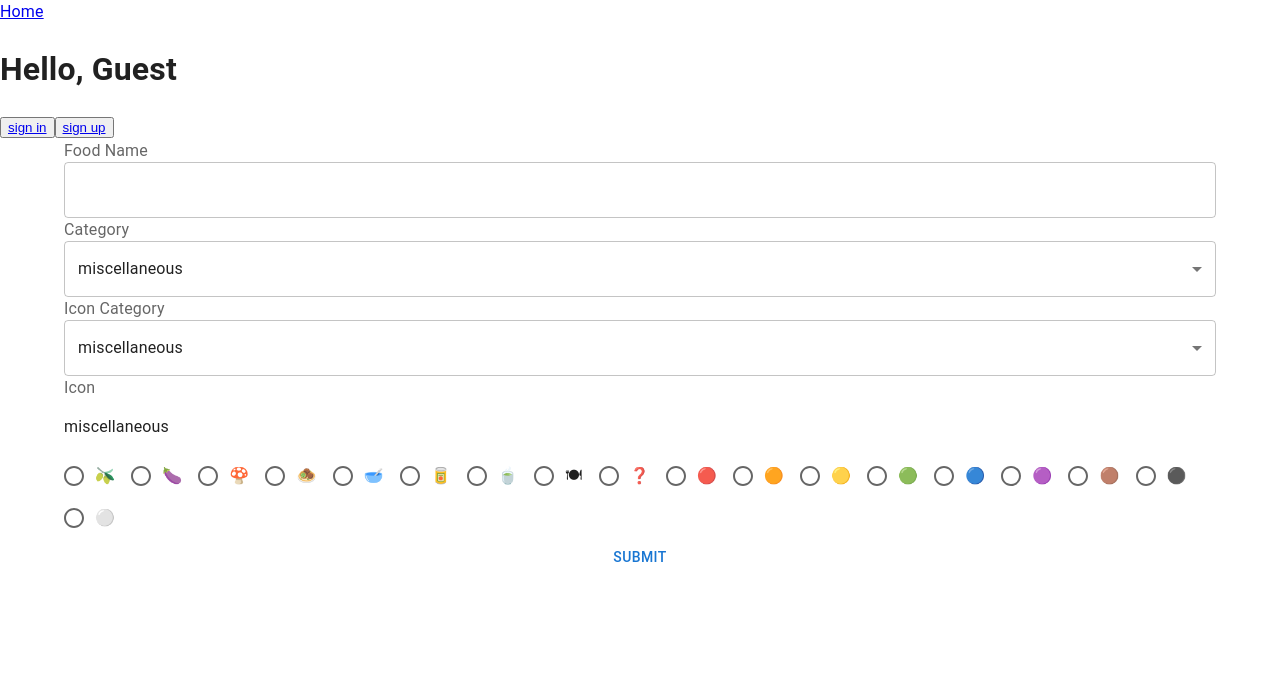
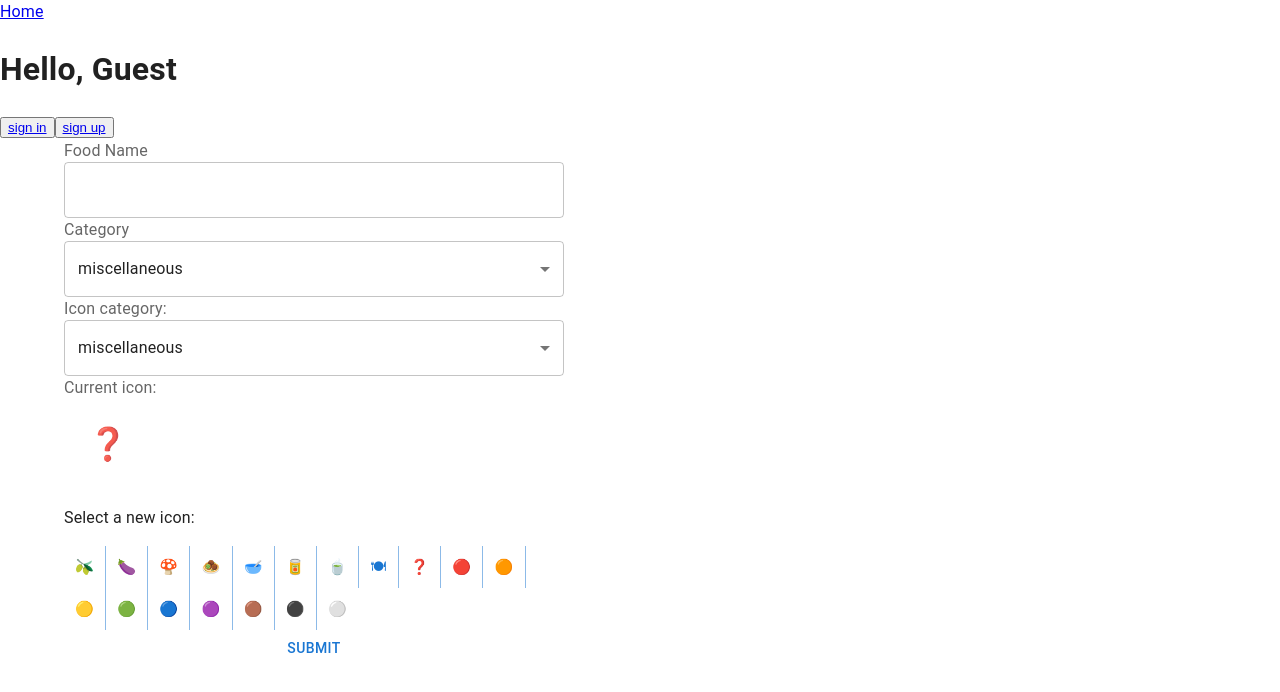
Before and after one commit to hphilpotts/veg-app-frontend-2.0, a React (Vite) app: page /addNewFood in a window 1280 px wide. Shown: the top 692 px of the page. Built offline with nearby package versions, Linux system fonts and the light colour scheme.

Commit message:
Emoji icon selection added.

```diff
--- a/src/assets/data/emojiTree.json
+++ b/src/assets/data/emojiTree.json
@@ -48,7 +48,7 @@
             "watermelon": "0x1F349",
             "banana": "0x1F34C",
             "pineapple": "0x1F34D",
-            "mango": "0x1F96",
+            "mango": "0x1F96D",
             "kiwi": "0x1F95D",
             "coconut": "0x1F965"
         },
--- a/src/pages/FoodCreate.jsx
+++ b/src/pages/FoodCreate.jsx
@@ -3,7 +3,7 @@ import React, { useContext, useState } from 'react'
 import { v4 as uuid } from 'uuid'
 
 import { FormControl } from '@mui/base'
-import { Button, Container, FormLabel, FormControlLabel, MenuItem, Radio, RadioGroup, Select, TextField } from '@mui/material'
+import { Button, Container, FormLabel, FormControlLabel, MenuItem, Radio, RadioGroup, Select, TextField, ButtonGroup } from '@mui/material'
 
 import { UserContext } from '../App'
 
@@ -48,13 +48,13 @@ export const FoodAdd = () => {
   const currentIconObject = foodEmojis[iconGroup]
 
   const iconOptions = Object.keys(currentIconObject).map(item => (
-    <FormControlLabel value={item} key={uuid()} control={<Radio />} label={emoji(currentIconObject[item])} />
+    <Button value={currentIconObject[item]} key={uuid()} name='icon' onClick={changeHandler} >{emoji(currentIconObject[item])}</Button>
   ))
 
   return (
-    <Container sx={{ display: 'flex', flexDirection: 'column' }}>
-      <FormControl sx={{ display: 'flex', flexDirection: 'row' }}>
-        <Stack>
+    <Container>
+      <FormControl>
+        <Stack sx={{ maxWidth: '500px' }}>
           <FormLabel>Food Name</FormLabel>
           <TextField id='food-name-text-field' name='name' onChange={changeHandler} value={formInput.name}></TextField>
           <FormLabel>Category</FormLabel>
@@ -67,7 +67,7 @@ export const FoodAdd = () => {
               <MenuItem value={category} key={uuid()}>{category}</MenuItem>
             ))}
           </Select>
-          <FormLabel>Icon Category</FormLabel>
+          <FormLabel>Icon category:</FormLabel>
           <Select
             name='icon category'
             value={iconGroup}
@@ -78,16 +78,20 @@ export const FoodAdd = () => {
             ))}
           </Select>
 
-          <FormLabel id="demo-radio-buttons-group-label">Icon</FormLabel>
-          <p>{iconGroup}</p>
-          <RadioGroup
-            aria-labelledby="demo-radio-buttons-group-label"
-            defaultValue="female"
+          <FormLabel id="demo-radio-buttons-group-label">Current icon:</FormLabel>
+          <Container>
+            <h1>{emoji(formInput.icon)}</h1>
+          </Container>
+          <p>Select a new icon:</p>
+          <ButtonGroup
+            disableElevation
             name="radio-buttons-group"
-            row
+            size='large'
+            sx={{ display: 'flex', flexWrap: 'wrap', flexDirection: 'row'}}
+            variant='text'
           >
             {iconOptions}
-          </RadioGroup>
+          </ButtonGroup>
 
           <Button type='submit' onClick={submitHandler}>submit</Button>
         </Stack>
```
